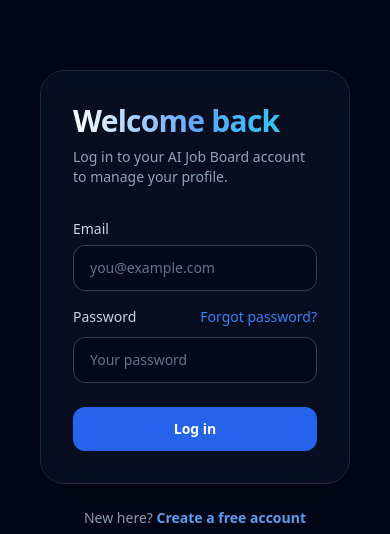
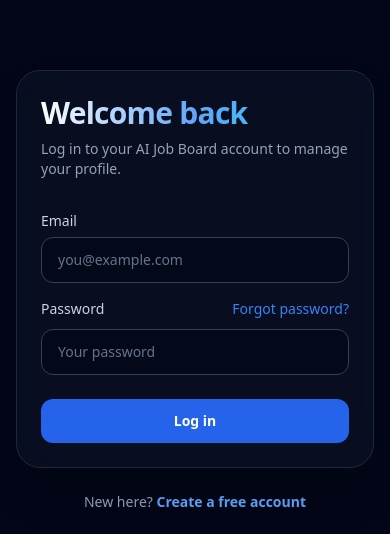
Before and after one commit to abdelhadiChenini/ai-job-board-git, a Next.js app: page /login in a window 390 px wide. Shown: the part 228-762 px from the top of the page. Built offline with nearby package versions, Linux system fonts and the light colour scheme; no server answers; the database is empty.

Commit message:
UI: Standardize mobile layouts across all auth pages and fix global padding

```diff
--- a/app/layout.tsx
+++ b/app/layout.tsx
@@ -77,7 +77,7 @@ export default async function RootLayout({
         <Providers>
           <MaintenanceGate isMaintenanceMode={isMaintenanceMode}>
             <TopNav />
-            <div className="w-full px-6 py-8 md:px-12 lg:px-20">{children}</div>
+            <div className="w-full px-4 py-6 sm:px-6 sm:py-8 md:px-12 lg:px-20">{children}</div>
             <Footer />
           </MaintenanceGate>
         </Providers>
--- a/app/login/page.tsx
+++ b/app/login/page.tsx
@@ -8,9 +8,9 @@ export const metadata: Metadata = {
 
 export default function LoginPage() {
   return (
-    <div className="flex min-h-screen items-center justify-center bg-slate-950 px-4 py-12">
-      <div className="flex w-full max-w-md flex-col items-center">
-        <section className="w-full rounded-3xl border border-slate-800 bg-slate-900/50 p-8 shadow-2xl backdrop-blur-xl">
+    <div className="flex min-h-screen items-center justify-center bg-slate-950 py-12">
+      <div className="mx-auto flex w-full max-w-md flex-col items-center">
+        <section className="w-full rounded-3xl border border-slate-800 bg-slate-900/50 p-6 shadow-2xl backdrop-blur-xl sm:p-10">
           <h1 className="bg-gradient-to-r from-white via-blue-400 to-cyan-400 bg-clip-text text-3xl font-bold tracking-tight text-transparent">
             Welcome back
           </h1>
--- a/app/register/page.tsx
+++ b/app/register/page.tsx
@@ -7,7 +7,7 @@ export const metadata: Metadata = {
 
 export default function RegisterPage() {
   return (
-    <div className="flex min-h-screen items-center justify-center bg-slate-950 px-4 py-12 sm:px-6">
+    <div className="flex min-h-screen items-center justify-center bg-slate-950 py-12">
       <div className="mx-auto flex w-full max-w-md flex-col items-center">
         <section className="w-full rounded-3xl border border-slate-800 bg-slate-900/50 p-6 shadow-2xl backdrop-blur-xl sm:p-10">
           <span className="inline-flex items-center gap-2 rounded-full bg-blue-500/10 px-3 py-1 text-xs font-semibold uppercase tracking-wide text-blue-400">
```
